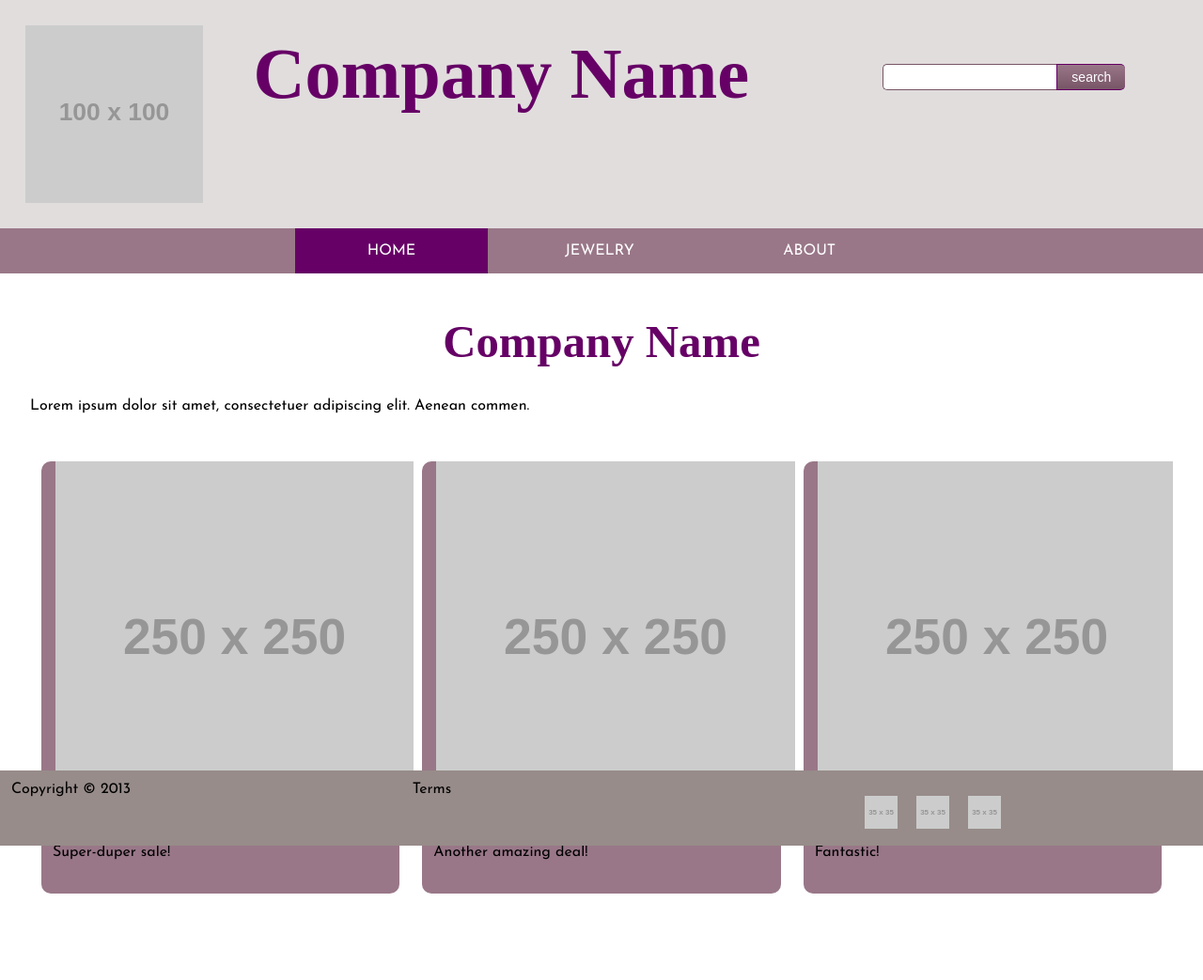
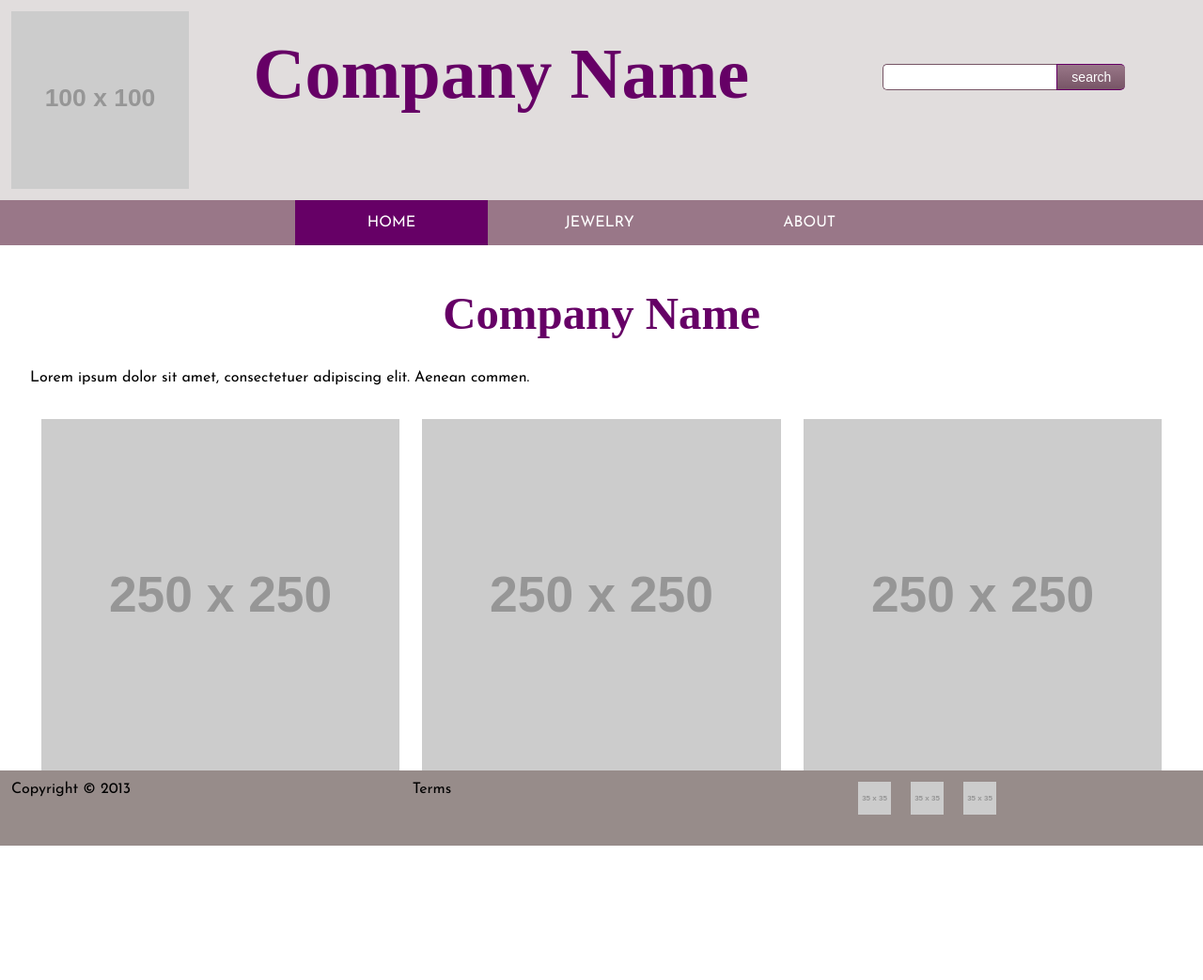
Before and after one commit to kathrinegreenberg/ecommerce-website, a Jekyll site: the page built from index.html, in a window 1280 px wide. Shown: the whole page at 94% size. Built offline with Jekyll 4.4.1, drawn with Linux system fonts in a browser that asks for light colours; some web fonts are replaced; after the commit the page ends 983 px from its top, so only the background shows below that.

Commit message:
Fixed promos
Made the bucket image padding a class so that it would not affect my
promos. Made the margin on the social media logos a class so that it
wouldn’t affect my nav.

```diff
--- a/_layouts/default.html
+++ b/_layouts/default.html
@@ -74,13 +74,13 @@
 
 		<div class="unit gutter unit-s-1 unit-m-1-2 unit-l-1-3">
 			<ul class="list-group">
-				<li class="list-group-item list-group-item-inline">
+				<li class="list-group-item list-group-item-inline marg">
 					<img src="http://placehold.it/35x35" alt="">
 				</li>
-				<li class="list-group-item list-group-item-inline">
+				<li class="list-group-item list-group-item-inline marg">
 					<img src="http://placehold.it/35x35" alt="">
 				</li>
-				<li class="list-group-item list-group-item-inline">
+				<li class="list-group-item list-group-item-inline marg">
 					<img src="http://placehold.it/35x35" alt="">
 				</li>
 			</ul>
--- a/css/buckets.css
+++ b/css/buckets.css
@@ -14,7 +14,7 @@
 	margin-top: -.7rem;
 }
 
-img {
+.img {
 	margin: 15px 0 15px 15px;
 }
 
--- a/css/footer.css
+++ b/css/footer.css
@@ -12,5 +12,5 @@
 }
 
 .marg {
-	margin: 10px;
+	padding: .5rem;
 }
--- a/styleguide/bucket-large.html
+++ b/styleguide/bucket-large.html
@@ -22,7 +22,7 @@
 	<div class="media large">
 		<h2 class="peta">Bucket Title</h2>
 		<div class="media-img media-img-stacked">
-			<img src="http://placehold.it/260x200" class= alt="">
+			<img src="http://placehold.it/260x200" class=img alt="">
 		</div>
 		<div class="media-body-stacked">
 			<p>Lorem ipsum dolor sit amet, consectetuer adipscing elit. In a justo vel nisi consequat tristique quis sed metus. Donec ullamcorper auctor quam et rutrum. Lorem ipsum dolor sit amet, consectetur adipiscing elit. Praesent auctor nisi id nulla dictum facilisis. Nunc rhoncus ante et odio gravida blandit. Phasellus eleifend non felis ut aliquam.</p>
--- a/styleguide/bucket-small.html
+++ b/styleguide/bucket-small.html
@@ -21,7 +21,7 @@
 
 	<div class="media small">
 		<div class="media-img">
-			<img src="http://placehold.it/110x110" class= alt="">
+			<img src="http://placehold.it/110x110" class=img alt="">
 		</div>
 		<div class="media-body">
 			<h2 class="giga">Bucket Title</h2>
```
Also changed, not shown: 8 other files.
